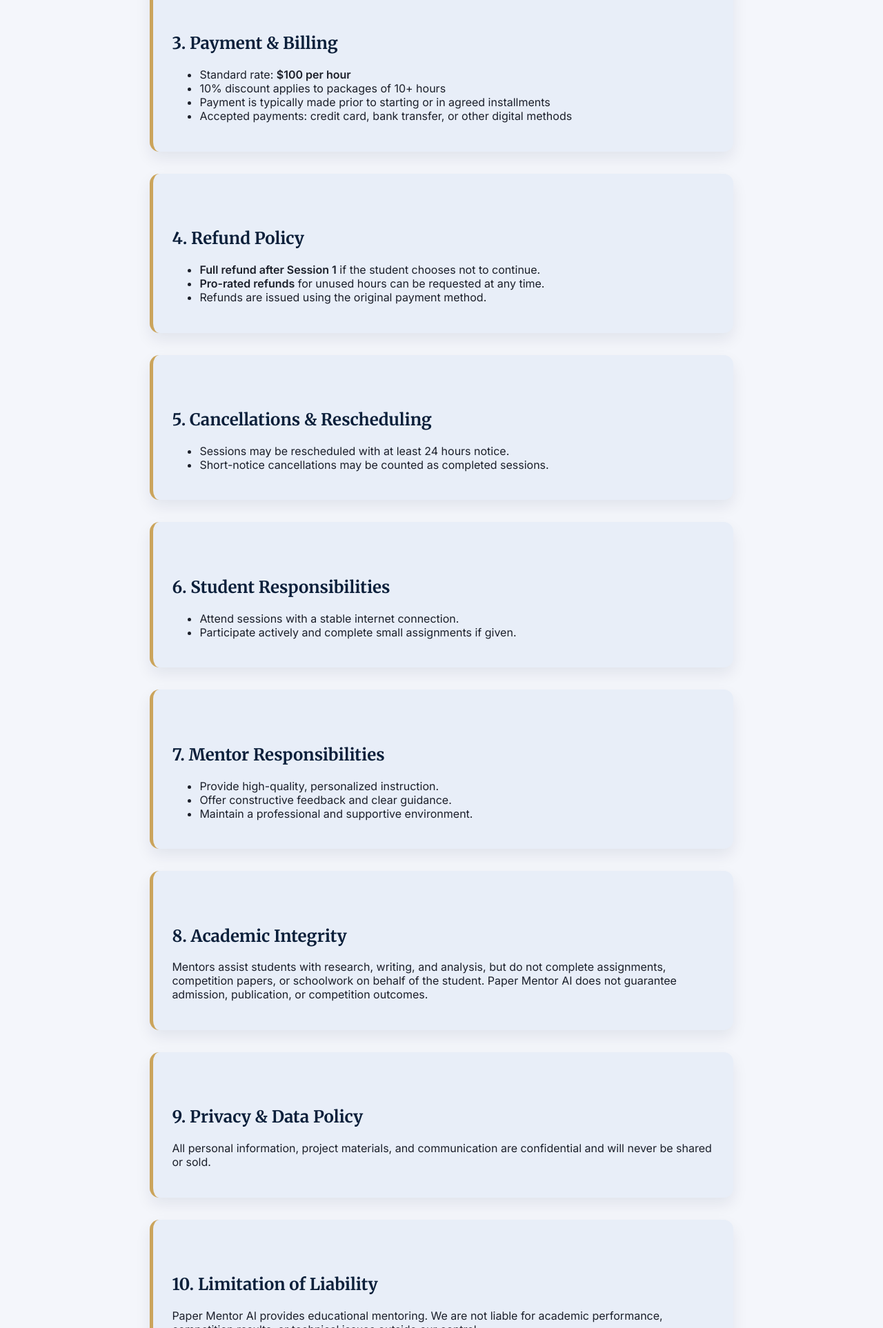
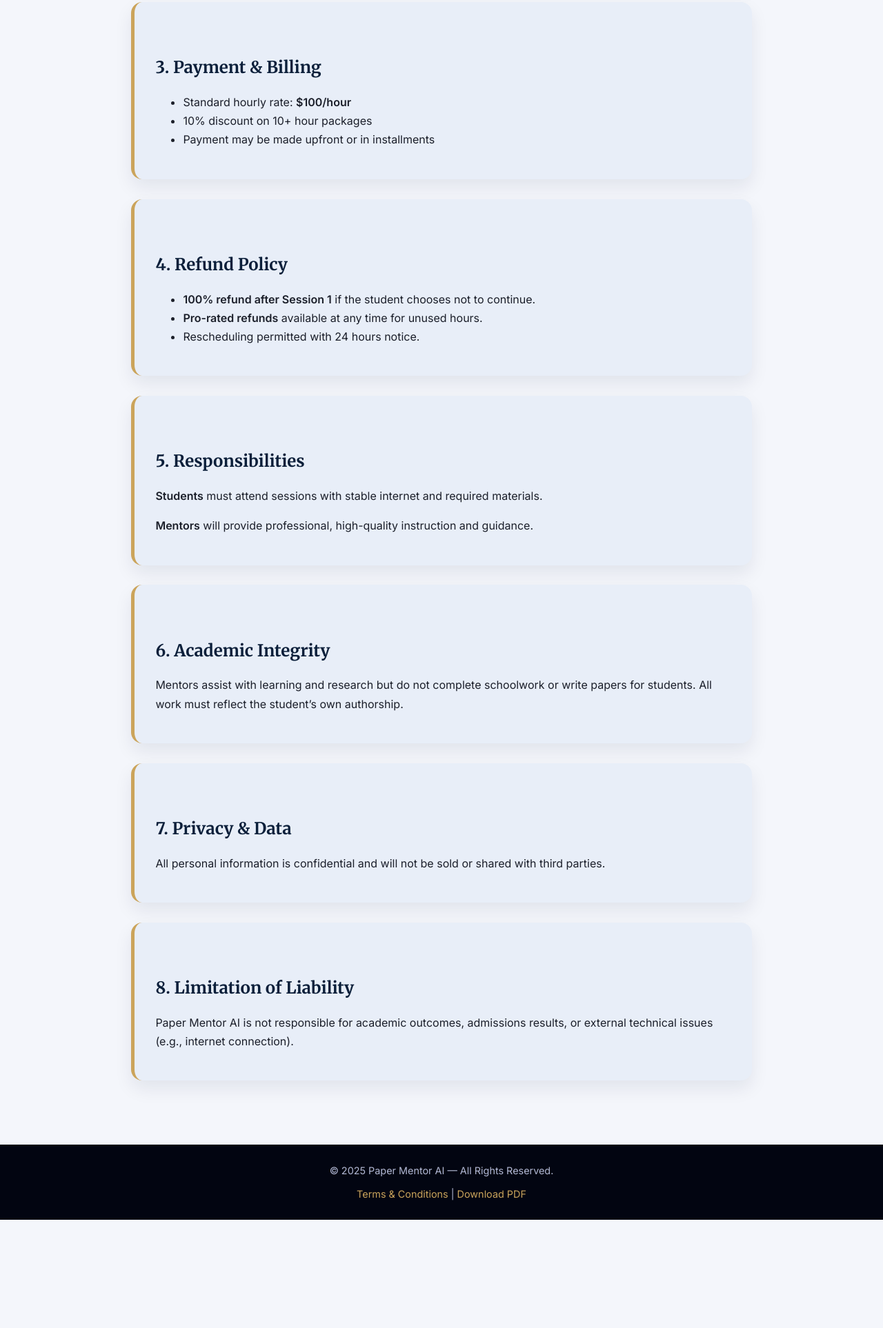
Before and after one commit to od84/flamingos, a plain HTML site: page terms.html in a window 1280 px wide. Shown: the part 874-2800 px from the top of the page at 69% size. After the commit the page ends 2643 px from the top, so only its background shows below. Drawn offline with Linux system fonts and the light colour scheme.

Commit message:
Add multipage website structure

```diff
--- a/terms.html
+++ b/terms.html
@@ -21,26 +21,21 @@
             --text-main: #1B1F2A;
         }
 
-        * { box-sizing: border-box; }
-
         body {
             margin: 0;
+            background: var(--bg-light);
             font-family: 'Inter', sans-serif;
-            background: var(--bg-light);
             color: var(--text-main);
         }
 
+        /* NAV */
         nav {
             background: var(--navy-deep);
             padding: 0.9em 1.5em;
             display: flex;
             justify-content: center;
             gap: 1.8em;
-            position: sticky;
-            top: 0;
-            z-index: 20;
         }
-
         nav a {
             color: #fff;
             text-decoration: none;
@@ -48,7 +43,6 @@
             position: relative;
             font-size: 0.98em;
         }
-
         nav a::after {
             content: "";
             position: absolute;
@@ -59,80 +53,85 @@
             background: var(--gold);
             transition: width 0.25s ease;
         }
-
         nav a:hover::after,
         nav a.active::after {
             width: 100%;
         }
 
+        /* HERO */
         .hero-terms {
-            background: radial-gradient(circle at top left, #1F3A68, #0B1F3A 55%, #050815 100%);
+            background: radial-gradient(circle at top left, #1F3A68, #0B1F3A 60%, #050814 100%);
             color: white;
             text-align: center;
             padding: 3.5em 1.8em 3em;
         }
 
         .hero-terms h1 {
+            font-family: 'Merriweather', serif;
+            font-size: 2.4em;
             margin: 0 0 0.5em;
-            font-size: 2.3em;
-            font-family: 'Merriweather', serif;
         }
 
         .hero-terms p {
-            max-width: 740px;
+            max-width: 720px;
             margin: 0 auto;
-            color: #dbe2ff;
             font-size: 1.05em;
+            color: #e2e6ff;
+            line-height: 1.7;
         }
 
-        .content {
+        /* CONTENT */
+        main {
             max-width: 900px;
-            margin: 3em auto 4em;
-            padding: 0 1.7em;
+            margin: 0 auto;
+            padding: 3em 1.5em 4em;
         }
 
         h2 {
+            font-family: 'Merriweather', serif;
+            font-size: 1.5em;
             color: var(--navy-deep);
-            font-family: 'Merriweather', serif;
-            margin-top: 2.2em;
+            margin-top: 2em;
+            margin-bottom: 0.6em;
         }
 
-        .section {
+        .card {
             background: var(--card-bg);
-            padding: 1.6em 1.7em;
+            border-radius: 16px;
+            padding: 1.7em 1.9em;
             border-left: 5px solid var(--gold);
-            border-radius: 14px;
-            margin-bottom: 2em;
-            box-shadow: 0 10px 22px rgba(11,31,58,0.08);
+            box-shadow: 0 12px 26px rgba(11,31,58,0.08);
+            margin-bottom: 1.8em;
+            line-height: 1.7;
         }
 
         .download-btn {
             background: var(--gold);
+            padding: 0.8em 1.6em;
+            border-radius: 999px;
             color: var(--navy-deep);
-            padding: 0.9em 1.5em;
-            border-radius: 999px;
             text-decoration: none;
             font-weight: 600;
             display: inline-flex;
             align-items: center;
             gap: 0.5em;
-            margin-top: 1.5em;
+            margin-top: 1.2em;
         }
 
         .download-btn:hover {
             background: var(--gold-soft);
         }
 
+        /* FOOTER */
         footer {
             background: #020511;
             color: #b3b9d4;
             text-align: center;
-            padding: 2em 1.2em;
-            margin-top: 3em;
+            padding: 2em 1em;
+            font-size: 0.9em;
         }
-
         footer a {
-            color: var(--gold);
+            color: #CBA45B;
             text-decoration: none;
         }
     </style>
@@ -154,124 +153,86 @@
 <!-- HERO -->
 <section class="hero-terms">
     <h1>Terms & Conditions</h1>
-    <p>Please review the policies governing all Paper Mentor AI programs.</p>
+    <p>Clear, transparent policies designed to protect students and families.</p>
+
+    <a href="assets/terms_styled.pdf" download class="download-btn">
+        <i class="fas fa-file-download"></i>
+        Download As PDF
+    </a>
 </section>
 
-<!-- CONTENT -->
-<div class="content">
+<main>
 
-    <a class="download-btn" href="terms.pdf" download>
-        <i class="fas fa-file-download"></i> Download Terms as PDF
-    </a>
-
-    <!-- INTRO -->
-    <div class="section">
+    <section class="card">
         <h2>1. Introduction</h2>
         <p>
-            These Terms & Conditions (“Terms”) govern participation in all educational programs
-            offered by Paper Mentor AI. By enrolling in any program, the student and their parent/guardian
-            agree to these Terms.
+            These Terms & Conditions (“Terms”) govern participation in Paper Mentor AI programs.
+            By enrolling, you agree to abide by the following policies.
         </p>
-    </div>
+    </section>
 
-    <!-- PROGRAM -->
-    <div class="section">
+    <section class="card">
         <h2>2. Program Structure & Sessions</h2>
         <p>
-            Sessions are conducted online and typically last 60 minutes.
-            All instruction, pacing, and project scope are customized to the student's background and goals.
+            All sessions are delivered online and typically run for 60 minutes.
+            Programs are customized to each student’s goals, background, and pace.
         </p>
-    </div>
+    </section>
 
-    <!-- PAYMENT -->
-    <div class="section">
+    <section class="card">
         <h2>3. Payment & Billing</h2>
         <ul>
-            <li>Standard rate: <strong>$100 per hour</strong></li>
-            <li>10% discount applies to packages of 10+ hours</li>
-            <li>Payment is typically made prior to starting or in agreed installments</li>
-            <li>Accepted payments: credit card, bank transfer, or other digital methods</li>
+            <li>Standard hourly rate: <strong>$100/hour</strong></li>
+            <li>10% discount on 10+ hour packages</li>
+            <li>Payment may be made upfront or in installments</li>
         </ul>
-    </div>
+    </section>
 
-    <!-- REFUNDS -->
-    <div class="section">
+    <section class="card">
         <h2>4. Refund Policy</h2>
         <ul>
-            <li><strong>Full refund after Session 1</strong> if the student chooses not to continue.</li>
-            <li><strong>Pro-rated refunds</strong> for unused hours can be requested at any time.</li>
-            <li>Refunds are issued using the original payment method.</li>
+            <li><strong>100% refund after Session 1</strong> if the student chooses not to continue.</li>
+            <li><strong>Pro-rated refunds</strong> available at any time for unused hours.</li>
+            <li>Rescheduling permitted with 24 hours notice.</li>
         </ul>
-    </div>
+    </section>
 
-    <!-- CANCELLATIONS -->
-    <div class="section">
-        <h2>5. Cancellations & Rescheduling</h2>
-        <ul>
-            <li>Sessions may be rescheduled with at least 24 hours notice.</li>
-            <li>Short-notice cancellations may be counted as completed sessions.</li>
-        </ul>
-    </div>
+    <section class="card">
+        <h2>5. Responsibilities</h2>
+        <p><strong>Students</strong> must attend sessions with stable internet and required materials.</p>
+        <p><strong>Mentors</strong> will provide professional, high-quality instruction and guidance.</p>
+    </section>
 
-    <!-- RESPONSIBILITIES -->
-    <div class="section">
-        <h2>6. Student Responsibilities</h2>
-        <ul>
-            <li>Attend sessions with a stable internet connection.</li>
-            <li>Participate actively and complete small assignments if given.</li>
-        </ul>
-    </div>
+    <section class="card">
+        <h2>6. Academic Integrity</h2>
+        <p>
+            Mentors assist with learning and research but do not complete schoolwork or write papers
+            for students. All work must reflect the student’s own authorship.
+        </p>
+    </section>
 
-    <!-- MENTOR -->
-    <div class="section">
-        <h2>7. Mentor Responsibilities</h2>
-        <ul>
-            <li>Provide high-quality, personalized instruction.</li>
-            <li>Offer constructive feedback and clear guidance.</li>
-            <li>Maintain a professional and supportive environment.</li>
-        </ul>
-    </div>
+    <section class="card">
+        <h2>7. Privacy & Data</h2>
+        <p>
+            All personal information is confidential and will not be sold or shared with third parties.
+        </p>
+    </section>
 
-    <!-- INTEGRITY -->
-    <div class="section">
-        <h2>8. Academic Integrity</h2>
+    <section class="card">
+        <h2>8. Limitation of Liability</h2>
         <p>
-            Mentors assist students with research, writing, and analysis, but do not complete assignments,
-            competition papers, or schoolwork on behalf of the student.
-            Paper Mentor AI does not guarantee admission, publication, or competition outcomes.
+            Paper Mentor AI is not responsible for academic outcomes, admissions results,
+            or external technical issues (e.g., internet connection).
         </p>
-    </div>
+    </section>
 
-    <!-- PRIVACY -->
-    <div class="section">
-        <h2>9. Privacy & Data Policy</h2>
-        <p>
-            All personal information, project materials, and communication are confidential
-            and will never be shared or sold.
-        </p>
-    </div>
-
-    <!-- LIABILITY -->
-    <div class="section">
-        <h2>10. Limitation of Liability</h2>
-        <p>
-            Paper Mentor AI provides educational mentoring.
-            We are not liable for academic performance, competition results, or technical issues outside our control.
-        </p>
-    </div>
-
-    <!-- CONTACT -->
-    <div class="section">
-        <h2>11. Contact</h2>
-        <p>
-            For questions regarding these Terms, please contact us at
-            <a href="mailto:papermentorai@gmail.com">papermentorai@gmail.com</a>.
-        </p>
-    </div>
-</div>
+</main>
 
 <footer>
     © 2025 Paper Mentor AI — All Rights Reserved.
+    <br><br>
+    <a href="terms.html">Terms & Conditions</a> |
+    <a href="assets/terms_styled.pdf" download>Download PDF</a>
 </footer>
 
 </body>
```
